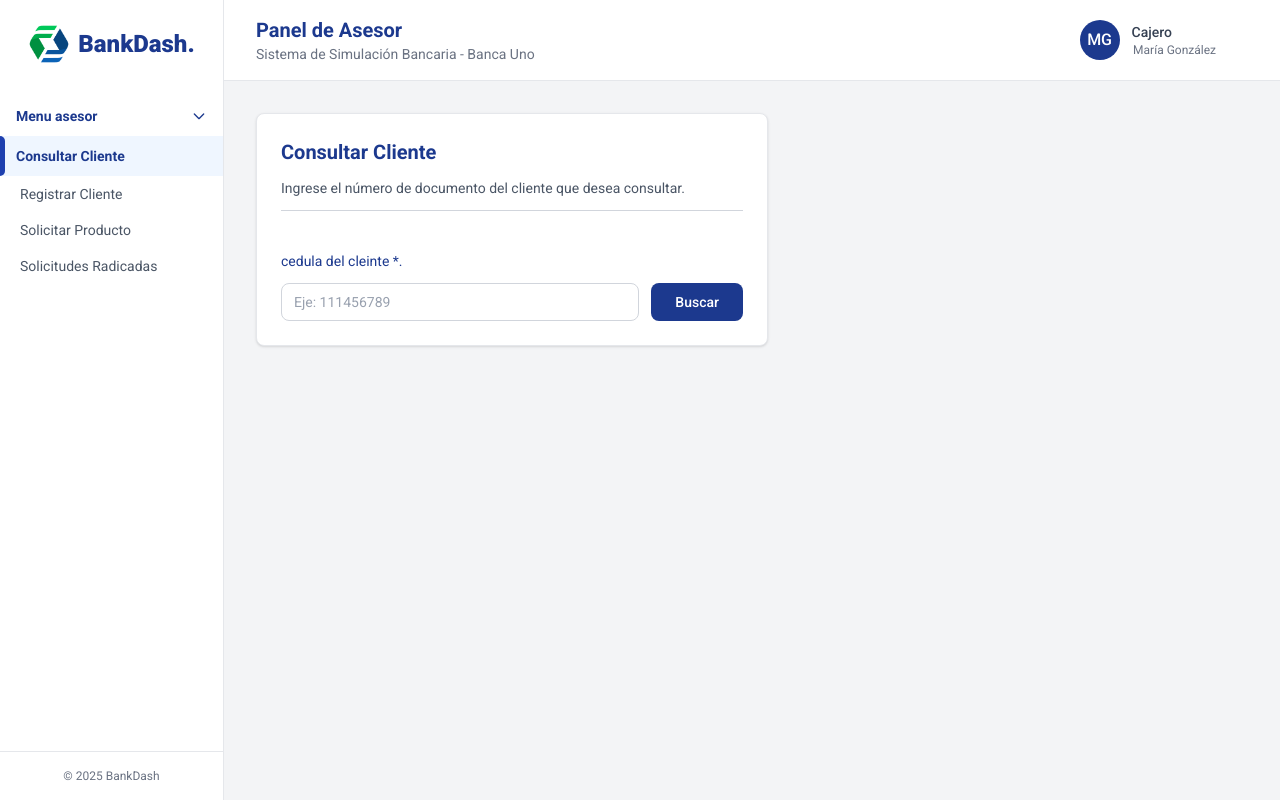
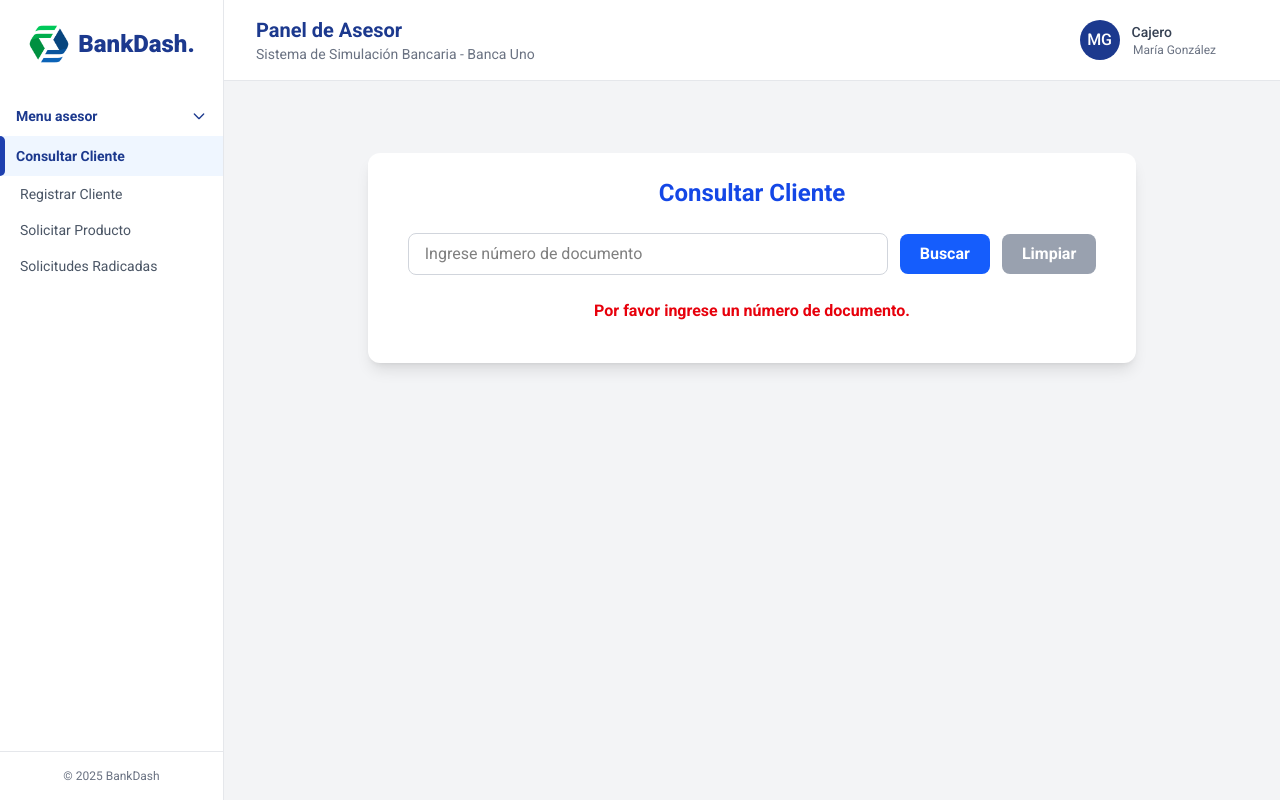
Before and after one commit to pacheco333/Banca_Frontend, an Angular app: page /asesor/consultar-cliente in a window 1280 px wide. Both pictures are taken after a click on the button "Buscar". Built offline with nearby package versions, Linux system fonts and the light colour scheme.

Commit message:
consultar completadoo

```diff
--- a/src/app/core/services/asesor.service.ts
+++ /dev/null
@@ -1,54 +0,0 @@
-import { Injectable } from '@angular/core';
-import { HttpClient } from '@angular/common/http';
-import { Observable } from 'rxjs';
-
-export interface BuscarClienteRequest {
-  numeroDocumento: string;
-}
-
-export interface BuscarClienteResponse {
-  existe: boolean;
-  mensaje: string;
-  nombreCompleto?: string;
-  tipoDocumento?: string;
-  numeroDocumento?: string;
-  direccion?: string;
-  telefono?: string;
-  correo?: string;
-  estado?: string;
-}
-
-@Injectable({
-  providedIn: 'root'
-})
-export class AsesorService {
-  private apiUrl = 'http://localhost:3000/api/asesor'; // se ajustará luego en backend
-
-  constructor(private http: HttpClient) {}
-
-  buscarCliente(datos: BuscarClienteRequest): Observable<BuscarClienteResponse> {
-    return this.http.post<BuscarClienteResponse>(`${this.apiUrl}/buscar-cliente`, datos);
-  }
-}
-
-// buscarCliente(datos: BuscarClienteRequest): Observable<BuscarClienteResponse> {
-//   const mock: BuscarClienteResponse = {
-//     existe: datos.numeroDocumento === '12345678',
-//     mensaje: datos.numeroDocumento === '12345678'
-//       ? 'Cliente encontrado correctamente.'
-//       : 'No se encontró ningún cliente con ese documento.',
-//     nombreCompleto: 'Juan Pérez',
-//     tipoDocumento: 'CC',
-//     numeroDocumento: datos.numeroDocumento,
-//     direccion: 'Calle 10 #5-30',
-//     telefono: '3101234567',
-//     correo: 'juanperez@example.com',
-//     estado: 'Activo'
-//   };
-//   return new Observable(observer => {
-//     setTimeout(() => {
-//       observer.next(mock);
-//       observer.complete();
-//     }, 1000);
-//   });
-// }
--- a/src/app/features/asesor/components/consultar-cliente/consultar-cliente.component.html
+++ b/src/app/features/asesor/components/consultar-cliente/consultar-cliente.component.html
@@ -1,80 +1,93 @@
-<!-- Formulario de búsqueda -->
-<div class="bg-white rounded-lg shadow-sm border border-gray-200 w-full max-w-lg p-6 mb-6">
-  <h2 class="text-lg md:text-xl font-bold text-blue-900 mb-3">Consultar Cliente</h2>
-  <p class="text-sm text-gray-600 mb-3">Ingrese el número de documento del cliente que desea consultar.</p>
+<div class="max-w-3xl mx-auto mt-10 p-6 bg-white shadow-lg rounded-xl">
+  <h2 class="text-2xl font-bold text-center text-blue-700 mb-6">
+    Consultar Cliente
+  </h2>
 
-  <hr class="border-t border-gray-300 mt-1 mb-10" />
-
-  <p class="text-sm text-blue-900 mb-3">cedula del cleinte *.</p>
-  <div class="flex flex-col sm:flex-row gap-3">
+  <!-- Input de búsqueda -->
+  <div class="flex flex-col sm:flex-row items-center justify-center gap-3 mb-6">
     <input
       type="text"
       [(ngModel)]="numeroDocumento"
-      placeholder="Eje: 111456789"
-      class="flex-1 px-3 py-2 border border-gray-300 rounded-lg text-sm focus:ring-2 focus:ring-blue-500 focus:border-transparent placeholder-gray-400"
+      placeholder="Ingrese número de documento"
+      class="w-full sm:w-2/3 border border-gray-300 rounded-lg px-4 py-2 focus:ring-2 focus:ring-blue-500 focus:outline-none"
     />
-
     <button
       (click)="buscarCliente()"
-      class="px-6 py-2 bg-blue-900 text-white rounded-lg hover:bg-blue-700 transition-colors text-sm font-medium"
-      [disabled]="buscando"
+      class="bg-blue-600 hover:bg-blue-700 text-white font-semibold px-5 py-2 rounded-lg transition-all"
     >
-      <span *ngIf="!buscando">Buscar</span>
-      <span *ngIf="buscando" class="animate-pulse">Buscando...</span>
+      Buscar
+    </button>
+    <button
+      (click)="limpiar()"
+      class="bg-gray-400 hover:bg-gray-500 text-white font-semibold px-5 py-2 rounded-lg transition-all"
+    >
+      Limpiar
     </button>
   </div>
 
-  <p *ngIf="mensaje" class="text-sm text-gray-700 mt-4">{{ mensaje }}</p>
+  <!-- Mensaje -->
+  <div *ngIf="mensaje" class="text-center mb-4">
+    <p
+      [ngClass]="{
+        'text-green-600 font-semibold': cliente,
+        'text-red-600 font-semibold': !cliente
+      }"
+    >
+      {{ mensaje }}
+    </p>
+  </div>
 
-  <!-- Tarjeta con la información del cliente -->
-  <div *ngIf="cliente" class="mt-5 bg-blue-50 border border-blue-200 rounded-xl p-4">
-    <h3 class="text-lg font-bold text-blue-900 mb-3">Información del Cliente</h3>
+  <!-- Loader -->
+  <div *ngIf="buscando" class="text-center text-gray-600">
+    <p>Buscando cliente...</p>
+  </div>
 
-    <div class="grid grid-cols-1 sm:grid-cols-2 gap-4">
+  <!-- Resultado del cliente -->
+  <div *ngIf="cliente" class="mt-6 border-t pt-6">
+    <h3 class="text-xl font-semibold text-blue-700 mb-4">
+      Información del Cliente
+    </h3>
+
+    <div class="grid grid-cols-1 sm:grid-cols-2 gap-4 text-gray-700">
       <div>
-        <p class="text-xs text-gray-500">Nombre Completo:</p>
-        <p class="font-medium text-gray-800">{{ cliente.nombreCompleto }}</p>
+        <span class="font-semibold">Tipo Documento:</span>
+        <p>{{ cliente.tipo_documento }}</p>
       </div>
 
       <div>
-        <p class="text-xs text-gray-500">Documento:</p>
-        <p class="font-medium text-gray-800">{{ cliente.tipoDocumento }} {{ cliente.numeroDocumento }}</p>
+        <span class="font-semibold">Número Documento:</span>
+        <p>{{ cliente.numero_documento }}</p>
+      </div>
+7u
+      <div>
+        <span class="font-semibold">Nombre Completo:</span>
+        <p>{{ cliente.nombre_completo }}</p>
       </div>
 
       <div>
-        <p class="text-xs text-gray-500">Teléfono:</p>
-        <p class="font-medium text-gray-800">{{ cliente.telefono }}</p>
+        <span class="font-semibold">Estado Civil:</span>
+        <p>{{ cliente.estado_civil }}</p>
       </div>
 
       <div>
-        <p class="text-xs text-gray-500">Correo:</p>
-        <p class="font-medium text-gray-800">{{ cliente.correo }}</p>
+        <span class="font-semibold">Género:</span>
+        <p>{{ cliente.genero }}</p>
       </div>
 
-      <div class="sm:col-span-2">
-        <p class="text-xs text-gray-500">Dirección:</p>
-        <p class="font-medium text-gray-800">{{ cliente.direccion }}</p>
+      <div>
+        <span class="font-semibold">Fecha de Nacimiento:</span>
+        <p>{{ cliente.fecha_nacimiento | date: 'longDate' }}</p>
       </div>
 
-      <div class="sm:col-span-2">
-        <p class="text-xs text-gray-500">Estado:</p>
-        <p class="font-semibold"
-           [ngClass]="{
-             'text-green-700': cliente.estado === 'Activo',
-             'text-red-700': cliente.estado === 'Inactivo'
-           }">
-          {{ cliente.estado }}
-        </p>
+      <div>
+        <span class="font-semibold">Profesión:</span>
+        <p>{{ cliente.profesion }}</p>
       </div>
-    </div>
 
-    <div class="mt-5 flex justify-end">
-      <button
-        (click)="limpiar()"
-        class="px-5 py-2 bg-gray-600 text-white rounded-lg hover:bg-gray-500 transition-colors text-sm"
-      >
-        Nueva Consulta
-      </button>
+      <div>
+        <span class="font-semibold">Ocupación:</span>
+        <p>{{ cliente.ocupacion }}</p>
+      </div>
     </div>
   </div>
 </div>
--- a/src/app/features/asesor/components/consultar-cliente/consultar-cliente.component.ts
+++ b/src/app/features/asesor/components/consultar-cliente/consultar-cliente.component.ts
@@ -1,51 +1,108 @@
+// src/app/features/asesor/components/consultar-cliente/consultar-cliente.component.ts
 import { Component } from '@angular/core';
 import { CommonModule } from '@angular/common';
 import { FormsModule } from '@angular/forms';
-import { AsesorService, BuscarClienteResponse } from '../../../../core/services/asesor.service';
+import { AsesorService } from '../../services/asesor.service'; // 👈 ajusta si tu ruta cambia
 
 @Component({
   selector: 'app-consultar-cliente',
   standalone: true,
   imports: [CommonModule, FormsModule],
   templateUrl: './consultar-cliente.component.html',
-  styleUrls: ['./consultar-cliente.component.css']
+  styleUrls: ['./consultar-cliente.component.css'],
 })
 export class ConsultarClienteComponent {
-
   numeroDocumento: string = '';
-  cliente: BuscarClienteResponse | null = null;
   mensaje: string = '';
+  cliente: any = null;
   buscando: boolean = false;
 
   constructor(private asesorService: AsesorService) {}
 
   buscarCliente() {
-    if (!this.numeroDocumento.trim()) {
-      alert('Por favor ingrese un número de documento');
+    if (!this.numeroDocumento) {
+      this.mensaje = 'Por favor ingrese un número de documento.';
       return;
     }
 
     this.buscando = true;
-    this.asesorService.buscarCliente({ numeroDocumento: this.numeroDocumento }).subscribe({
+    this.mensaje = '';
+    this.cliente = null;
+
+    this.asesorService.buscarCliente(this.numeroDocumento).subscribe({
       next: (resp) => {
+        console.log('Respuesta del backend:', resp);
         this.buscando = false;
         this.mensaje = resp.mensaje;
-        this.cliente = resp.existe ? resp : null;
+
+        if (resp.existe) {
+          this.cliente = resp.cliente;
+        } else {
+          this.cliente = null;
+        }
       },
       error: (err) => {
+        console.error('Error al buscar cliente:', err);
         this.buscando = false;
-        console.error('Error al buscar cliente:', err);
-        alert('No se pudo conectar con el servidor.');
-      }
+        this.mensaje = 'Error al consultar el cliente.';
+      },
     });
   }
-
-  limpiar() {
+  limpiar(): void {
     this.numeroDocumento = '';
     this.mensaje = '';
     this.cliente = null;
   }
 }
+
+// import { Component } from '@angular/core';
+// import { CommonModule } from '@angular/common';
+// import { FormsModule } from '@angular/forms';
+// import { AsesorService, BuscarClienteResponse } from '../../../../core/services/asesor.service';
+
+// @Component({
+//   selector: 'app-consultar-cliente',
+//   standalone: true,
+//   imports: [CommonModule, FormsModule],
+//   templateUrl: './consultar-cliente.component.html',
+//   styleUrls: ['./consultar-cliente.component.css']
+// })
+// export class ConsultarClienteComponent {
+
+//   numeroDocumento: string = '';
+//   cliente: BuscarClienteResponse | null = null;
+//   mensaje: string = '';
+//   buscando: boolean = false;
+
+//   constructor(private asesorService: AsesorService) {}
+
+//   buscarCliente() {
+//     if (!this.numeroDocumento.trim()) {
+//       alert('Por favor ingrese un número de documento');
+//       return;
+//     }
+
+//     this.buscando = true;
+//     this.asesorService.buscarCliente(this.numeroDocumento).subscribe({
+//     next: (resp) => {
+//       this.buscando = false;
+//       this.mensaje = resp.mensaje;
+//       this.cliente = resp.existe ? resp.cliente : null;
+//     },
+//       error: (err) => {
+//         this.buscando = false;
+//         console.error('Error al buscar cliente:', err);
+//         alert('No se pudo conectar con el servidor.');
+//       }
+//     });
+//   }
+
+//   limpiar() {
+//     this.numeroDocumento = '';
+//     this.mensaje = '';
+//     this.cliente = null;
+//   }
+// }
 
 // import { Component } from '@angular/core';
 // import { CommonModule } from '@angular/common';
--- /dev/null
+++ b/src/app/features/asesor/services/asesor.service.ts
@@ -0,0 +1,16 @@
+import { Injectable } from '@angular/core';
+import { HttpClient } from '@angular/common/http';
+import { Observable } from 'rxjs';
+
+@Injectable({
+  providedIn: 'root' // 🔥 Esto permite inyectar el servicio globalmente
+})
+export class AsesorService {
+  private apiUrl = 'http://localhost:3000/api'; // Ajusta si tu backend usa otro prefijo
+
+  constructor(private http: HttpClient) {}
+
+  buscarCliente(numeroDocumento: string): Observable<any> {
+    return this.http.get(`${this.apiUrl}/asesor/cliente/${numeroDocumento}`);
+  }
+}
```
